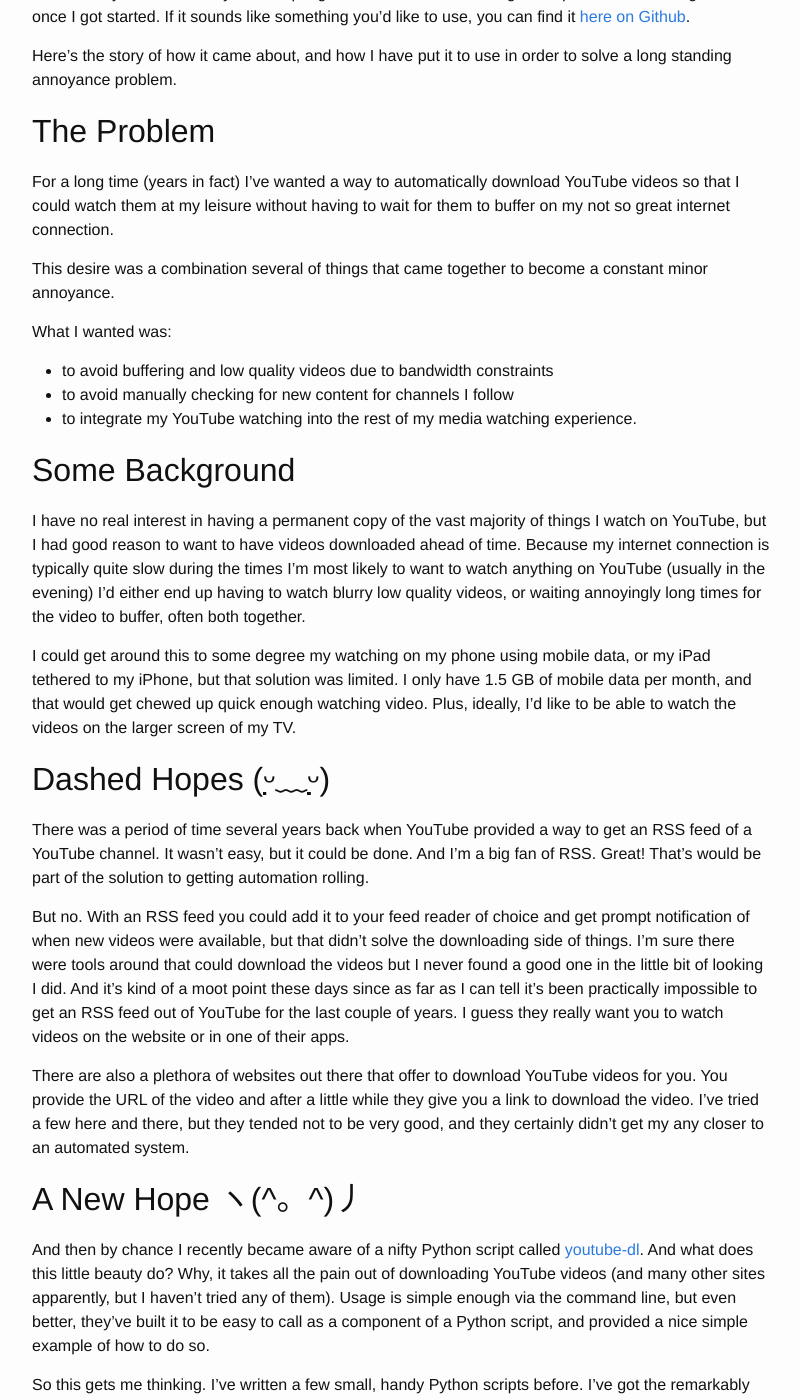
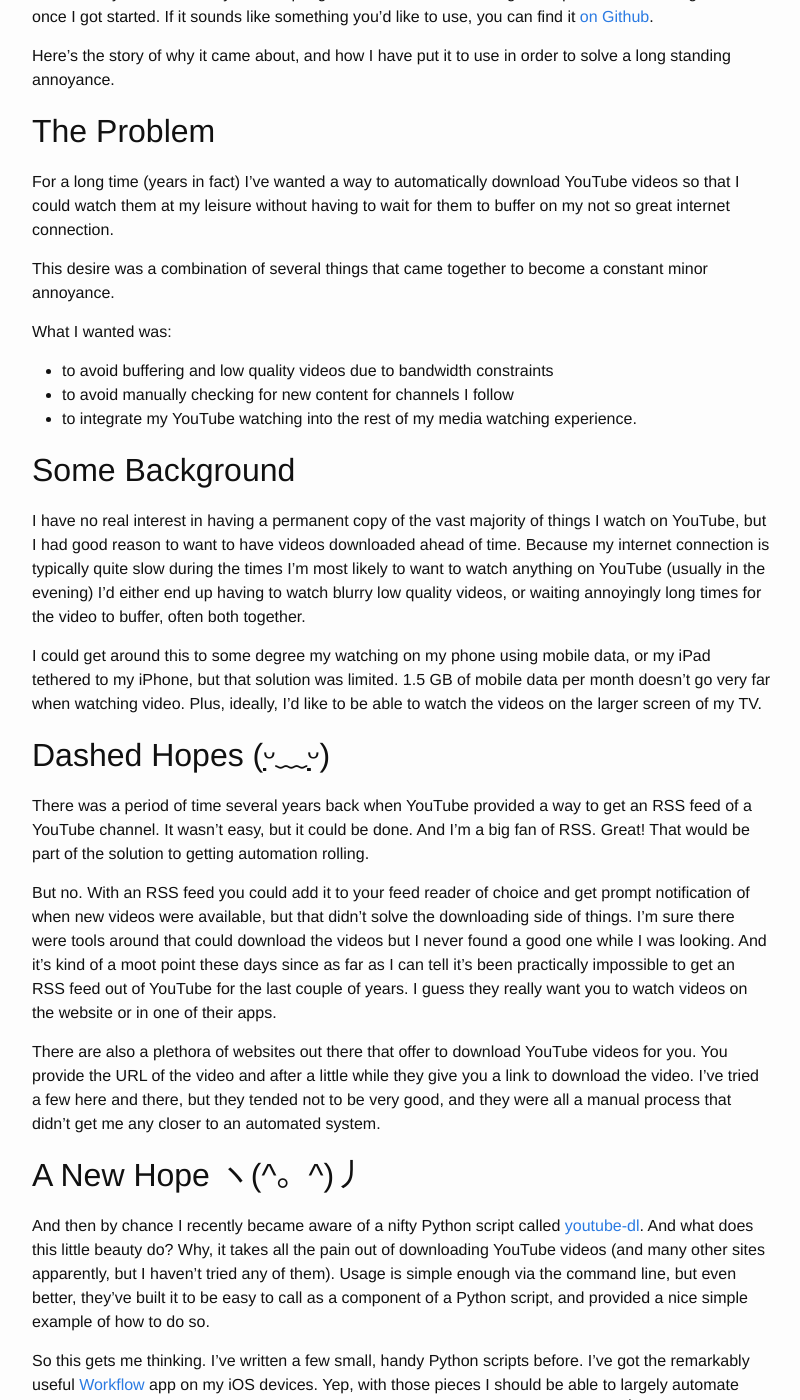
Before and after one commit to wyldphyre/wyldphyre.github.com, a Jekyll site: the page built from _posts/2015-11-25-intro-to-youtubedownloader.md, in a window 1280 px wide and 1400 px high, scrolled down 219 px. Shown: the whole window, without its empty margins (238-1038 px from the left). Built offline with Jekyll 4.4.1, drawn with Linux system fonts in a browser that asks for light colours; some of the changed text lies outside the part shown.

Commit message:
Fix typos and improve some wording.

````diff
--- a/_posts/2015-11-25-intro-to-youtubedownloader.md
+++ b/_posts/2015-11-25-intro-to-youtubedownloader.md
@@ -4,14 +4,15 @@ subtitle: automated downloading of YouTube videos makes my happy
 layout: post
 ---
 
-This is is my most recent Python scripting adventure and it came together quicker than I thought it would once I got started. If it sounds like something you'd like to use, you can find it [here on Github](https://github.com/wyldphyre/YouTubeDownloader).
+This is is my most recent Python scripting adventure and it came together quicker than I thought it would once I got started. If it sounds like something you'd like to use, you can find it [on Github](https://github.com/wyldphyre/YouTubeDownloader).
 
-Here's the story of how it came about, and how I have put it to use in order to solve a long standing annoyance problem.
+Here's the story of why it came about, and how I have put it to use in order to solve a long standing annoyance.
 
 ## The Problem
+
 For a long time (years in fact) I've wanted a way to automatically download YouTube videos so that I could watch them at my leisure without having to wait for them to buffer on my not so great internet connection.
 
-This desire was a combination several of things that came together to become a constant minor annoyance.
+This desire was a combination of several things that came together to become a constant minor annoyance.
 
 What I wanted was:
 
@@ -20,18 +21,21 @@ What I wanted was:
 - to integrate my YouTube watching into the rest of my media watching experience.
 
 ## Some Background
- I have no real interest in having a permanent copy of the vast majority of things I watch on YouTube, but I had good reason to want to have videos downloaded ahead of time. Because my internet connection is typically quite slow during the times I'm most likely to want to watch anything on YouTube (usually in the evening) I'd either end up having to watch blurry low quality videos, or waiting annoyingly long times for the video to buffer, often both together.
 
- I could get around this to some degree my watching on my phone using mobile data, or my iPad tethered to my iPhone, but that solution was limited. I only have 1.5 GB of mobile data per month, and that would get chewed up quick enough watching video. Plus, ideally, I'd like to be able to watch the videos on the larger screen of my TV.
+I have no real interest in having a permanent copy of the vast majority of things I watch on YouTube, but I had good reason to want to have videos downloaded ahead of time. Because my internet connection is typically quite slow during the times I'm most likely to want to watch anything on YouTube (usually in the evening) I'd either end up having to watch blurry low quality videos, or waiting annoyingly long times for the video to buffer, often both together.
+
+I could get around this to some degree my watching on my phone using mobile data, or my iPad tethered to my iPhone, but that solution was limited. 1.5 GB of mobile data per month doesn't go very far when watching video. Plus, ideally, I'd like to be able to watch the videos on the larger screen of my TV.
 
 ## Dashed Hopes  (ᵕ̣̣̣̣̣̣﹏ᵕ̣̣̣̣̣̣)
-There was a period of time several years back when YouTube provided a way to get an RSS feed of a YouTube channel. It wasn't easy, but it could be done. And I'm a big fan of RSS. Great! That's would be part of the solution to getting automation rolling.
 
-But no. With an RSS feed you could add it to your feed reader of choice and get prompt notification of when new videos were available, but that didn't solve the downloading side of things. I'm sure there were tools around that could download the videos but I never found a good one in the little bit of looking I did. And it's kind of a moot point these days since as far as I can tell it's been practically impossible to get an RSS feed out of YouTube for the last couple of years. I guess they really want you to watch videos on the website or in one of their apps.
+There was a period of time several years back when YouTube provided a way to get an RSS feed of a YouTube channel. It wasn't easy, but it could be done. And I'm a big fan of RSS. Great! That would be part of the solution to getting automation rolling.
 
-There are also a plethora of websites out there that offer to download YouTube videos for you. You provide the URL of the video and after a little while they give you a link to download the video. I've tried a few here and there, but they tended not to be very good, and they certainly didn't get my any closer to an automated system.
+But no. With an RSS feed you could add it to your feed reader of choice and get prompt notification of when new videos were available, but that didn't solve the downloading side of things. I'm sure there were tools around that could download the videos but I never found a good one while I was looking. And it's kind of a moot point these days since as far as I can tell it's been practically impossible to get an RSS feed out of YouTube for the last couple of years. I guess they really want you to watch videos on the website or in one of their apps.
+
+There are also a plethora of websites out there that offer to download YouTube videos for you. You provide the URL of the video and after a little while they give you a link to download the video. I've tried a few here and there, but they tended not to be very good, and they were all a manual process that didn't get me any closer to an automated system.
 
 ## A New Hope ヽ(^。^)丿
+
 And then by chance I recently became aware of a nifty Python script called [youtube-dl](http://rg3.github.io/youtube-dl/). And what does this little beauty do? Why, it takes all the pain out of downloading YouTube videos (and many other sites apparently, but I haven't tried any of them). Usage is simple enough via the command line, but even better, they've built it to be easy to call as a component of a Python script, and provided a nice simple example of how to do so.
 
 So this gets me thinking. I've written a few small, handy Python scripts before. I've got the remarkably useful [Workflow](https://workflow.is) app on my iOS devices. Yep, with those pieces I should be able to largely automate downloading of YouTube content and finally fulfil that dream of mine. Let's do this! ( ᐛ )و
@@ -69,29 +74,31 @@ I could certainly automate this process on the Mac to make it much quicker, but
 Once the URL has been saved to Dropbox, it's the scripts turn to go to work, but it needs a little help to do so.
 
 ### Glueing the Script and the Workflow Together
+
 Once the YouTube URL is saved to my Dropbox, how will I get the python script to make use of it? I guess I could have the script always running and monitoring the folder, but that seems like a waste of time and CPU cyles.
 
 I have a Mac Mini that is my desktop computer, and it's always running. I already have [Hazel](http://www.noodlesoft.com/hazel.php) running on the Mac Mini, doing a variety of things, so adding one more small task to it's list was a simple decision to make.
 
 >*If you've never used Hazel, it's an app that is really great for helping to automate things on OS X. This is another tool that automators and power users should absolutely try.*
 
-So I have Hazel monitor the folder in Dropbox into which the files containing the URLs are saved. When Hazel detects a new file in the folder it triggers my YouTubeDownloader script.
+So I have Hazel monitor the Dropbox folder into which the files containing the URLs are saved. When Hazel detects a new file in the folder it triggers my YouTubeDownloader script.
 
 Which finally brings us to…
 
 ### The Script
+
 The script itself isn't all that large. All the YouTube handling stuff is wrapped up by [youtube-dl](http://rg3.github.io/youtube-dl/), so I just had to surround it with enough logic to fit into the process that I'd pieced together.
 
 The process is fairly straightforward. First there is a little bit of house keeping:
 
-- Script gets run
+- The script starts up
 - If a `running.lock` file exists in the target folder, the script exits
 - If still running, then immediately create the `running.lock` file so no other instance can run
 
 Now we can move on to processing files:
 
 - Get a list of all the .queue files in the configured folder (hard coded in the script at this stage, because I can), and start handling them one at a time.
-- For each file, get the URL out of the file and pass it to the `youtube-dl` code, which will download it to another hard coded folder in my `~/Movies` folder. Each movie will be placed inside a folder named after the name of the YouTube account that uploaded the file.
+- For each file, get the URL out of the file and pass it to the `youtube-dl` code, which will download it to another hard coded folder in my `~/Movies` folder.
 - When the download for a file is completed, rename the file extension to `.handled`.
 - Once all the .queue files initially found have been dealt with, look for more files to process. If any are found, repeat the steps above, otherwise deleted the lock file and exit.
 
@@ -167,16 +174,18 @@ def youtubedownloader():
 youtubedownloader()
 ```
 
+## Handling the Downloaded Files
 
-## Handling the Downloaded Files
-At this point I have a folder, `~/Movies/YouTubeDownloads/`, that contains one or more subfolders (named for the YouTube account), and those subfolders contain one or more videos. That's nice, but they aren't in their final resting place. They still need to make it to another computer where I store all my media.
+At this point I have a folder, `~/Movies/YouTubeDownloads/`, that contains one or more videos. That's nice, but they aren't in their final resting place. They still need to make it to another computer where I store all my media.
 
-To achieve that I used Hazel once again. I added the folders of accounts I will download videos from at least semi-regularly into Hazel, and told it to move any video files it finds in those folders to a new location in my media store. For accounts I don't regularly download from, it's not that big a deal to move files by hand.
+To achieve that I used Hazel once again. I added the download folder into Hazel, and told it to move any video files it finds to a new location in my media store. Since the video file name contains the YouTube account name, I can use that to determine which folder to move certain file to, allowing me to categorise YouTube channels into different folder if I want to.
 
 ## Housekeeping
+
 In order to prevent the Dropbox folder from filling up with superfluous files I have Hazel automatically delete any files with a `.handled` extension that are more than 3 days old.
 
 ## Conclusion
+
 So, after all that my solution is:
 
 - Copy URL to YouTube video on iPad or iPhone
````
Also changed, not shown: other parts of _posts/2015-11-25-intro-to-youtubedownloader.md (+4 -3 lines).
